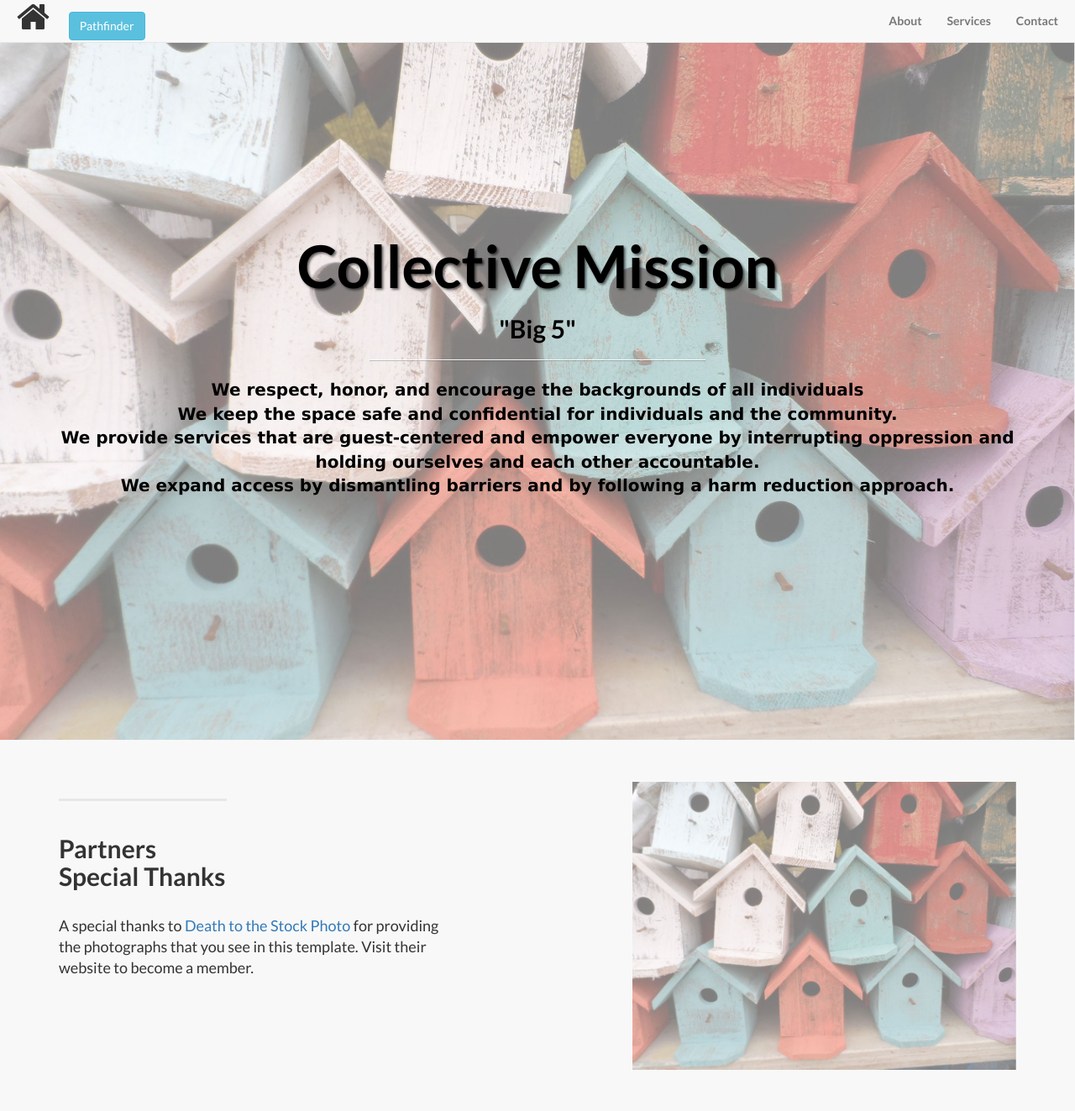
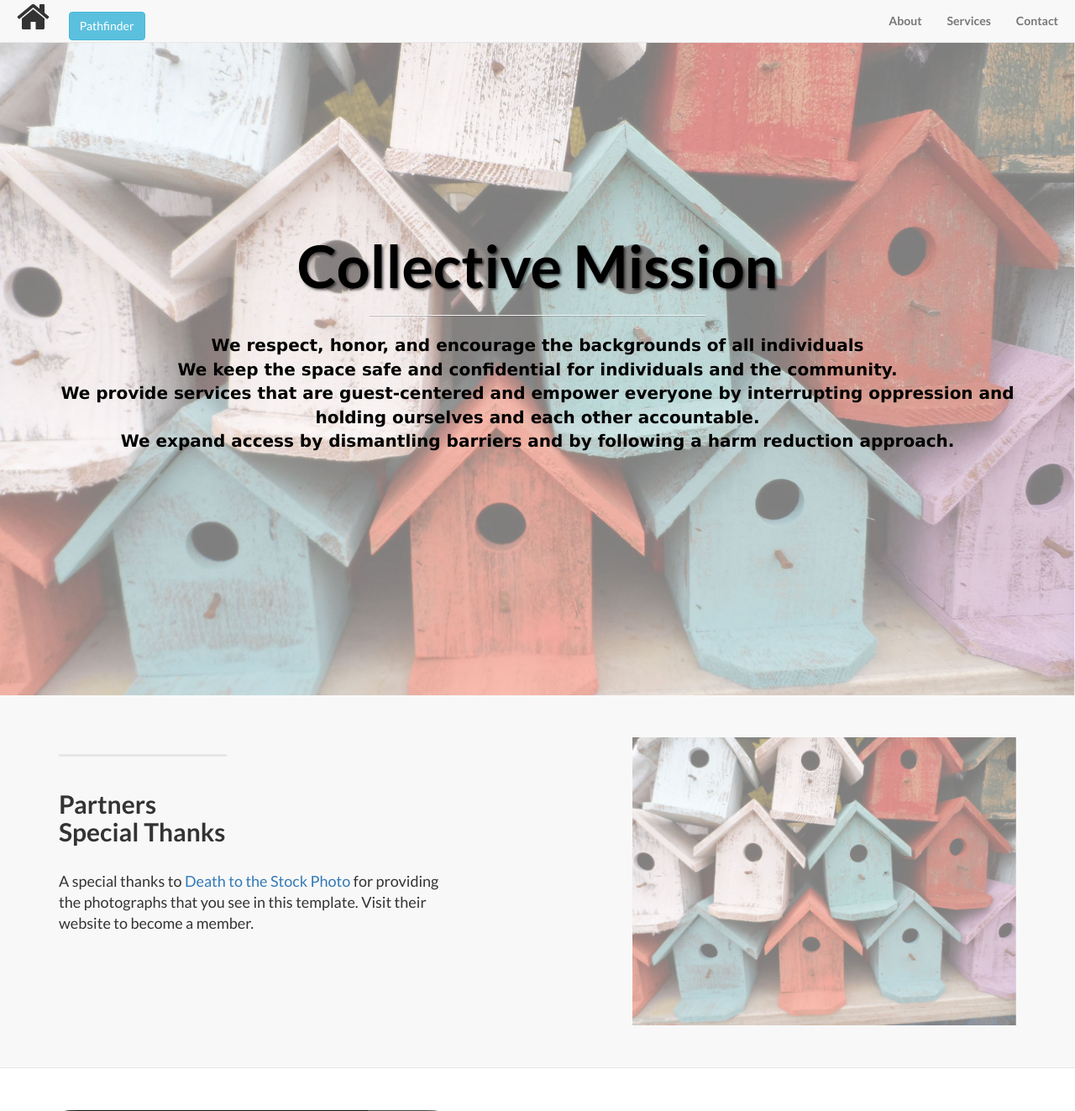
Before and after one commit to roycevanle/Blah, a Django app: page / in a window 1280 px wide. Shown: the top 1323 px of the page at 84% size. Run offline with Django 3.2, Linux system fonts and the light colour scheme; some libraries are stand-ins or nearby versions.

Commit message:
mission statement edit

```diff
--- a/resource_finder/static/resource_finder/css/landing-page.css
+++ b/resource_finder/static/resource_finder/css/landing-page.css
@@ -167,6 +167,13 @@ h6 {
     font-size: 20px;
     font-family: Verdana;
 }
+
+.intro-message h2 {
+    font-size: 50px;
+    font-family: "Lato","Helvetica Neue",Helvetica,Arial,sans-serif;
+
+}
+
 footer {
     padding: 50px 0;
     background-color: #f8f8f8;
--- a/resource_finder/templates/resource_finder/index.html
+++ b/resource_finder/templates/resource_finder/index.html
@@ -53,7 +53,7 @@
                 <div class="col-lg-12">
                     <div class="intro-message">
                         <h1>Collective Mission </h1>
-                        <h2>"Big 5"</h2>
+<!--                         <h2>"Big 5"</h2> -->
                         <hr class="intro-divider">
                         <div id="collective_mission">
 	                        <p>
```
